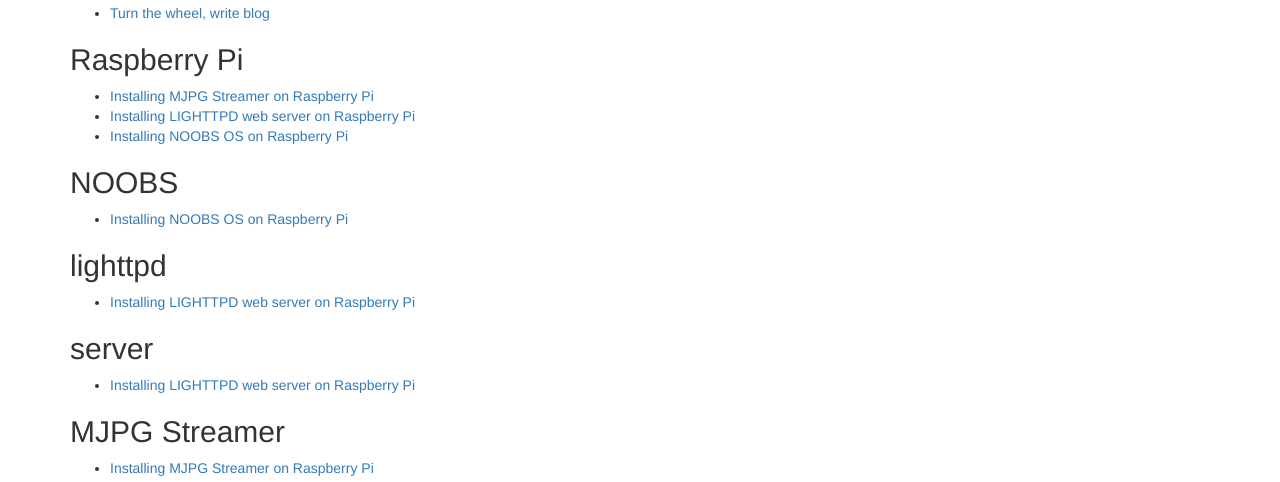
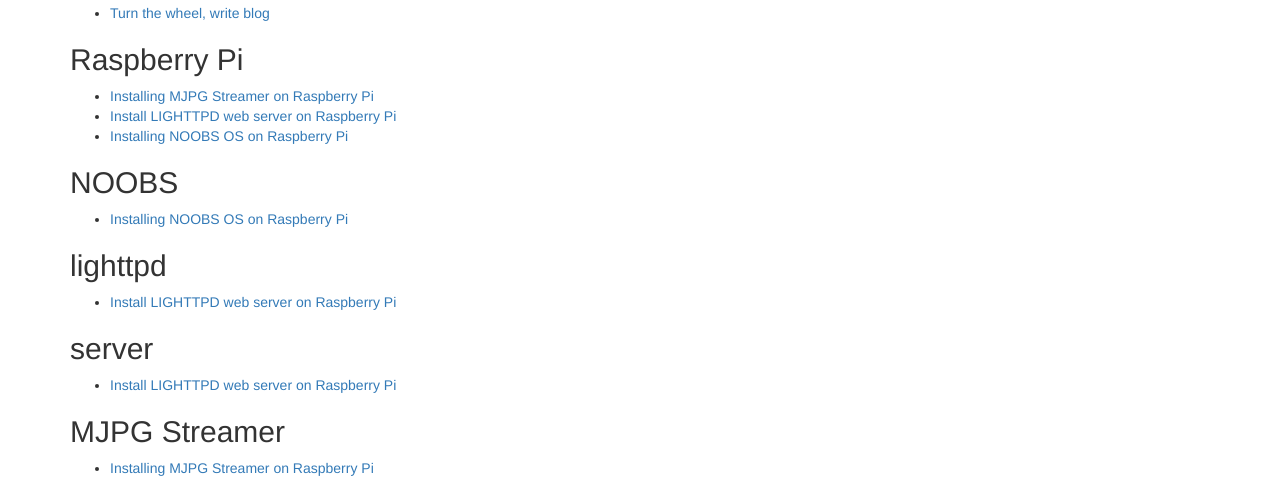
Before and after one commit to alirumane/ali-backup, a Jekyll site: the page built from tags.html, in a window 1280 px wide and 966 px high. Shown: the part 315-797 px from the top of the window. Built offline with Jekyll 4.4.1, drawn with Linux system fonts in a browser that asks for light colours.

Commit message:
Update and rename 2016-06-10-installing-lighttpd-on-raspberry-pi.md to 2016-06-10-install-lighttpd-on-raspberry-pi.md

```diff
--- a/_posts/2016-06-10-installing-lighttpd-on-raspberry-pi.md
+++ b/_posts/2016-06-10-install-lighttpd-on-raspberry-pi.md
@@ -1,8 +1,9 @@
 ---
 layout: post
-title: Installing LIGHTTPD web server on Raspberry Pi
+title: Install LIGHTTPD web server on Raspberry Pi
 tags: [Raspberry Pi, lighttpd, server]
 category: Raspberry Pi Tutorials
+thumbnail : thumbs/install-lighttpd-on-raspberry-pi.png
 description: You want to run a webserver on Raspberry Pi
 ---
 >You want to run a webserver on Raspberry Pi
```
